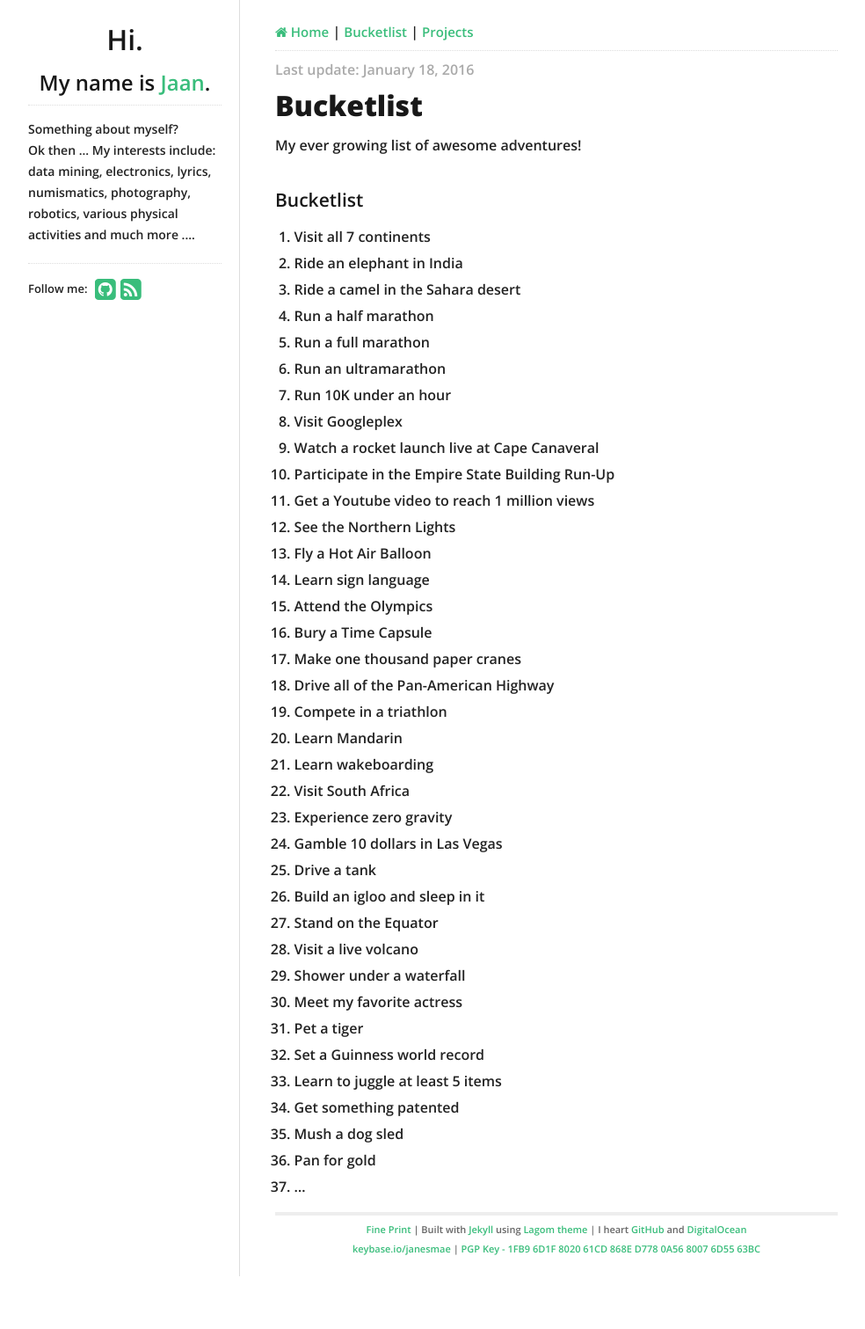
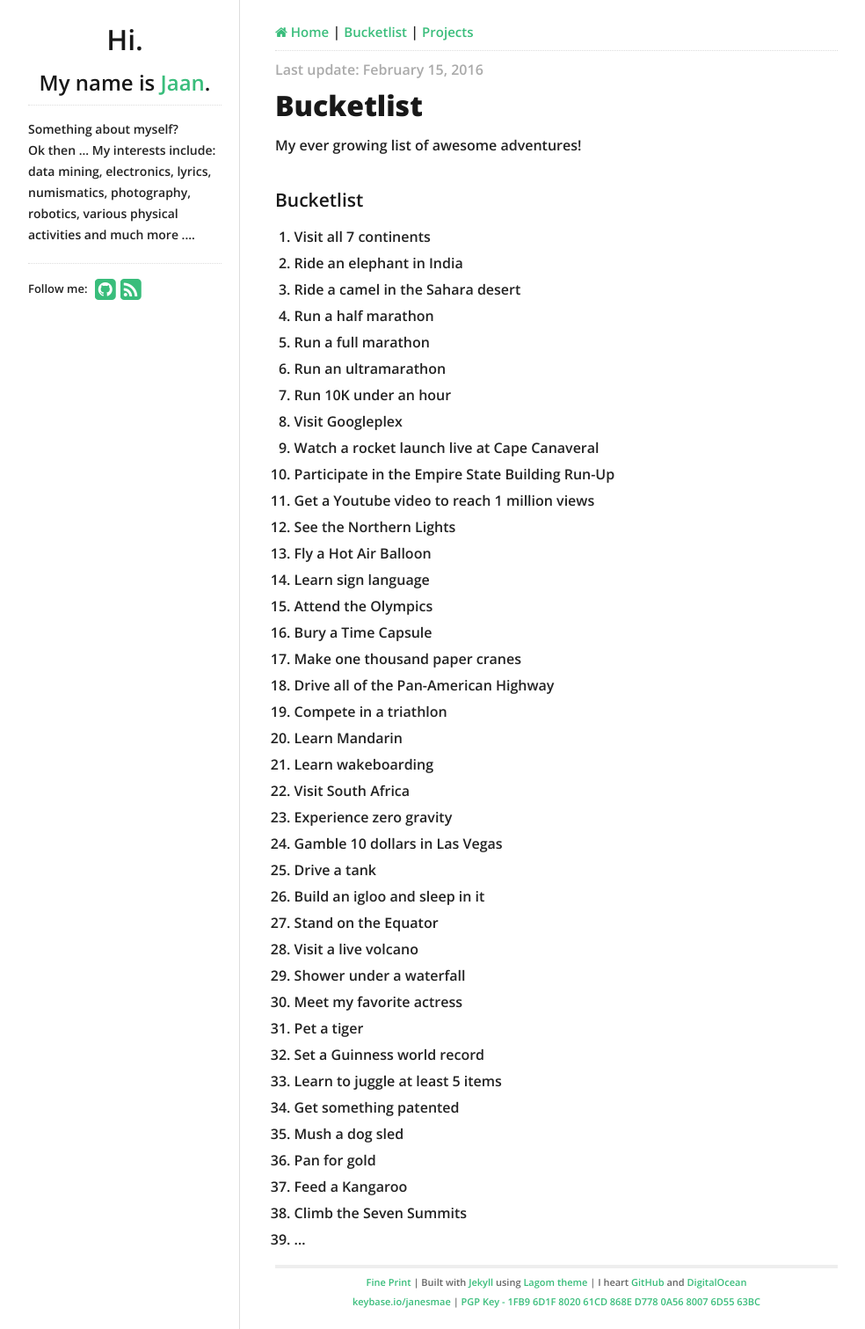
Before and after one commit to janesmae/ye_olde_janesmae.github.io, a Jekyll site: the page built from pages/bucketlist.md, in a window 1280 px wide. Shown: the whole page at 88% size, without its empty margins (138-1122 px from the left). Built offline with Jekyll 4.4.1, drawn with Linux system fonts in a browser that asks for light colours; nearby versions of some CDN libraries; before the commit the page ends 1451 px from its top, so only the background shows below that.

Commit message:
adding items to bucketlist

```diff
--- a/pages/bucketlist.md
+++ b/pages/bucketlist.md
@@ -1,7 +1,7 @@
 ---
 title:
     Bucketlist
-date: 2016-01-18
+date: 2016-02-15
 authors:
 - Jaan Janesmae
 permalink:
@@ -49,4 +49,6 @@ My ever growing list of awesome adventures!
 1. Get something patented
 1. Mush a dog sled
 1. Pan for gold
+1. Feed a Kangaroo
+1. Climb the Seven Summits
 1. ...
```
